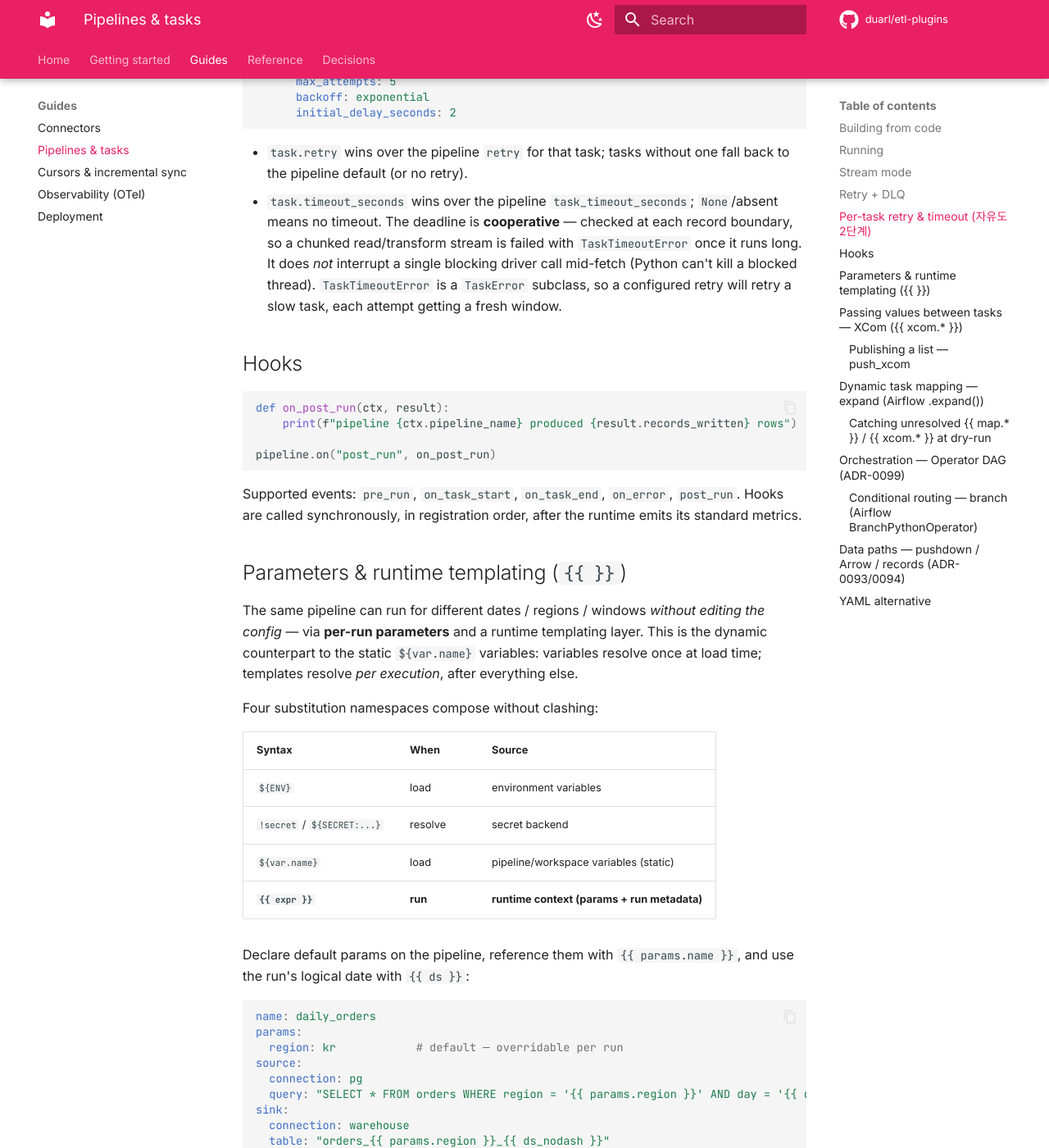
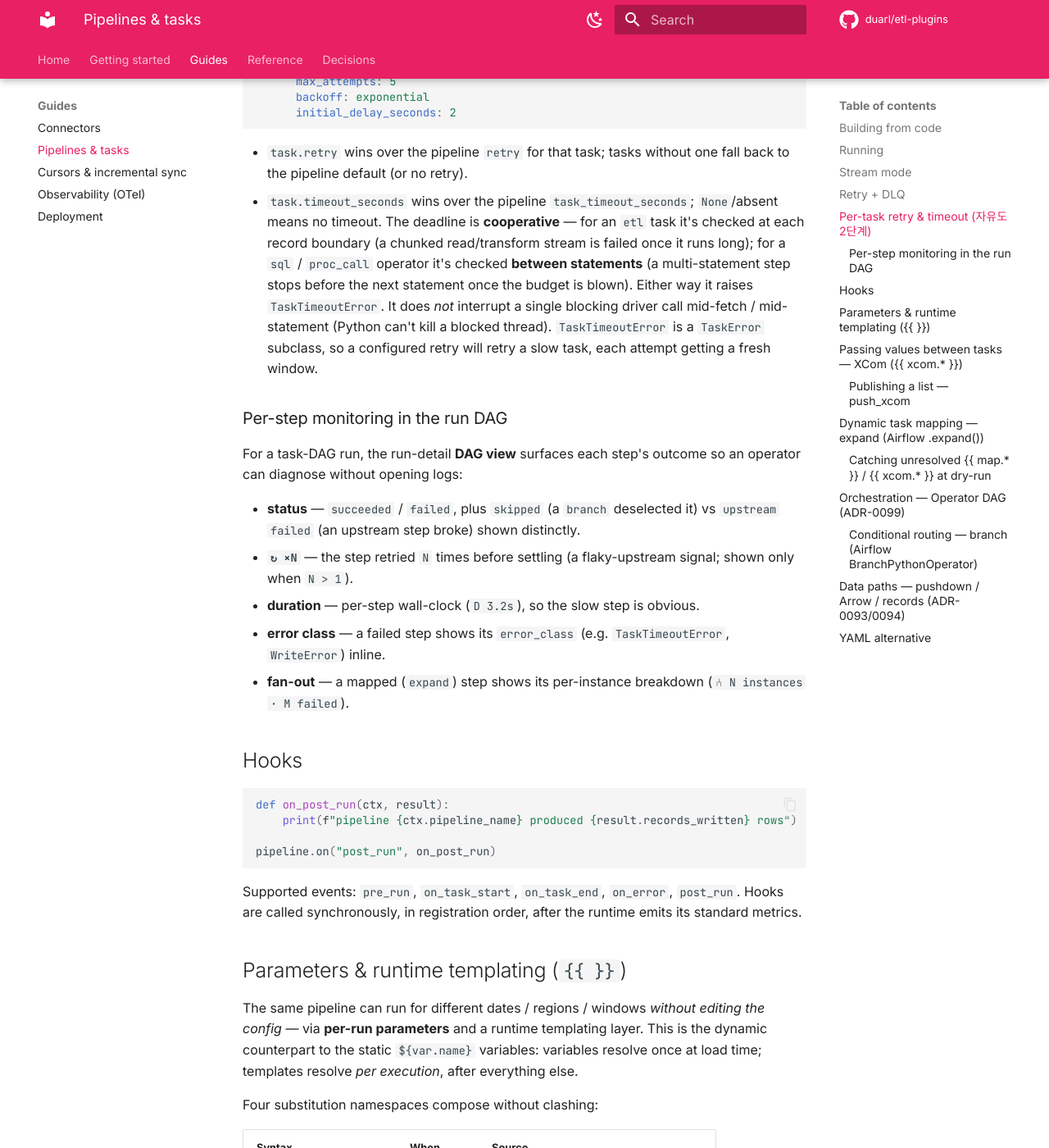
Before and after one commit to genebir/anyduct, an MkDocs documentation site: the page built from docs/guides/pipelines.md, in a window 1280 px wide and 1400 px high, scrolled down 2334 px. Shown: the whole window at 82% size. Built offline with MkDocs 1.6.1 and Material for MkDocs 9.7.7, drawn with Linux system fonts in a browser that asks for light colours; comment, search, counter and statistics services are not loaded.

Commit message:
docs(guides): per-task timeout이 sql/proc_call에도 적용됨 명시 + 런 DAG 스텝별 모니터링 섹션
이번 세션 변경 반영: ① timeout 설명이 "record boundary에서만"이라 sql/proc_call operator의
statement-사이 deadline(3024c6a)을 누락 → etl=record boundary, operator=between statements로
정확화. ② 신규 "Per-step monitoring in the run DAG" 섹션 — status(skipped vs upstream failed),
↻ ×N(retry attempt), per-step duration, error_class, fan-out 인스턴스. 코드 변경 0.

Co-Authored-By: Claude Opus 4.8 (1M context) <noreply@anthropic.com>

```diff
--- a/docs/guides/pipelines.md
+++ b/docs/guides/pipelines.md
@@ -103,13 +103,30 @@ tasks:
 * `task.retry` wins over the pipeline `retry` for that task; tasks
   without one fall back to the pipeline default (or no retry).
 * `task.timeout_seconds` wins over the pipeline `task_timeout_seconds`;
-  `None`/absent means no timeout. The deadline is **cooperative** —
-  checked at each record boundary, so a chunked read/transform stream is
-  failed with `TaskTimeoutError` once it runs long. It does *not*
-  interrupt a single blocking driver call mid-fetch (Python can't kill a
-  blocked thread). `TaskTimeoutError` is a `TaskError` subclass, so a
-  configured retry will retry a slow task, each attempt getting a fresh
-  window.
+  `None`/absent means no timeout. The deadline is **cooperative** — for an
+  `etl` task it's checked at each record boundary (a chunked read/transform
+  stream is failed once it runs long); for a `sql` / `proc_call` operator it's
+  checked **between statements** (a multi-statement step stops before the next
+  statement once the budget is blown). Either way it raises `TaskTimeoutError`.
+  It does *not* interrupt a single blocking driver call mid-fetch / mid-statement
+  (Python can't kill a blocked thread). `TaskTimeoutError` is a `TaskError`
+  subclass, so a configured retry will retry a slow task, each attempt getting a
+  fresh window.
+
+### Per-step monitoring in the run DAG
+
+For a task-DAG run, the run-detail **DAG view** surfaces each step's outcome so
+an operator can diagnose without opening logs:
+
+* **status** — `succeeded` / `failed`, plus `skipped` (a `branch` deselected it)
+  vs `upstream failed` (an upstream step broke) shown distinctly.
+* **`↻ ×N`** — the step retried `N` times before settling (a flaky-upstream
+  signal; shown only when `N > 1`).
+* **duration** — per-step wall-clock (`D 3.2s`), so the slow step is obvious.
+* **error class** — a failed step shows its `error_class` (e.g.
+  `TaskTimeoutError`, `WriteError`) inline.
+* **fan-out** — a mapped (`expand`) step shows its per-instance breakdown
+  (`⑃ N instances · M failed`).
 
 ## Hooks
 
```
